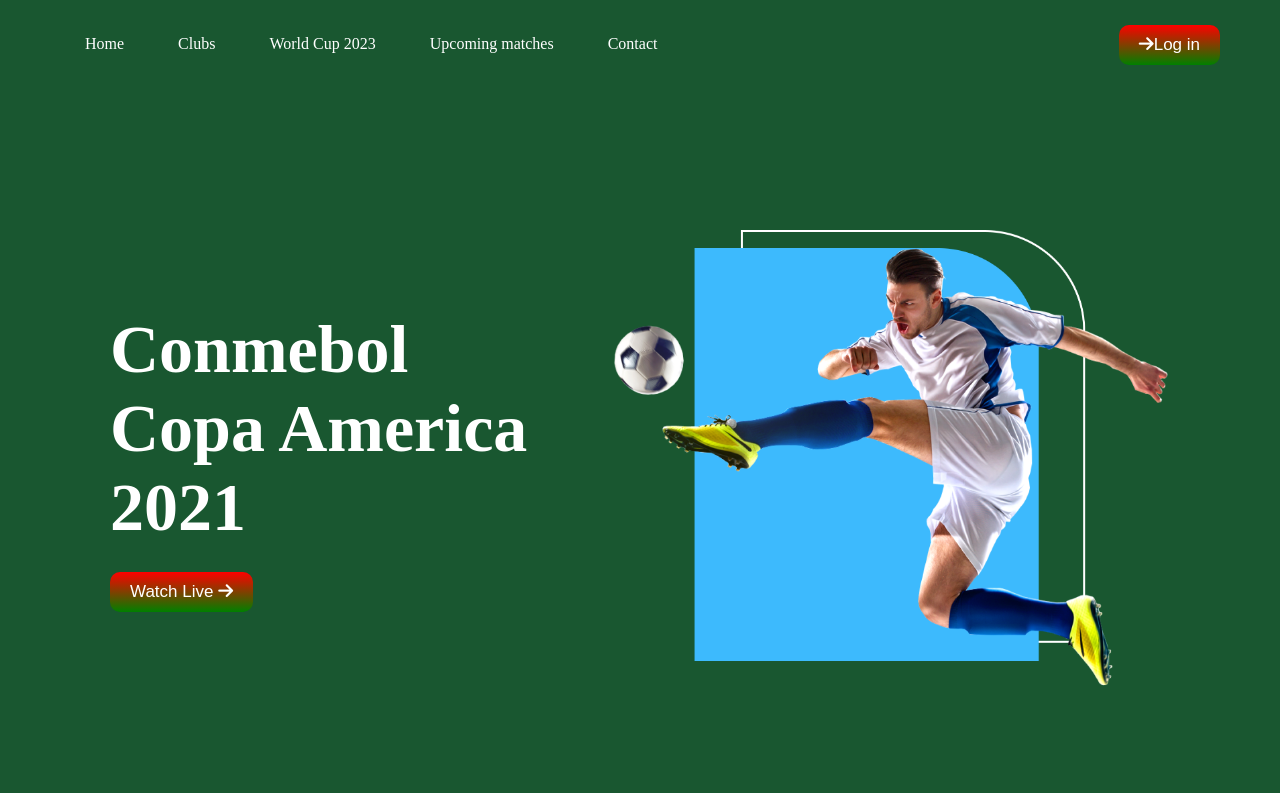
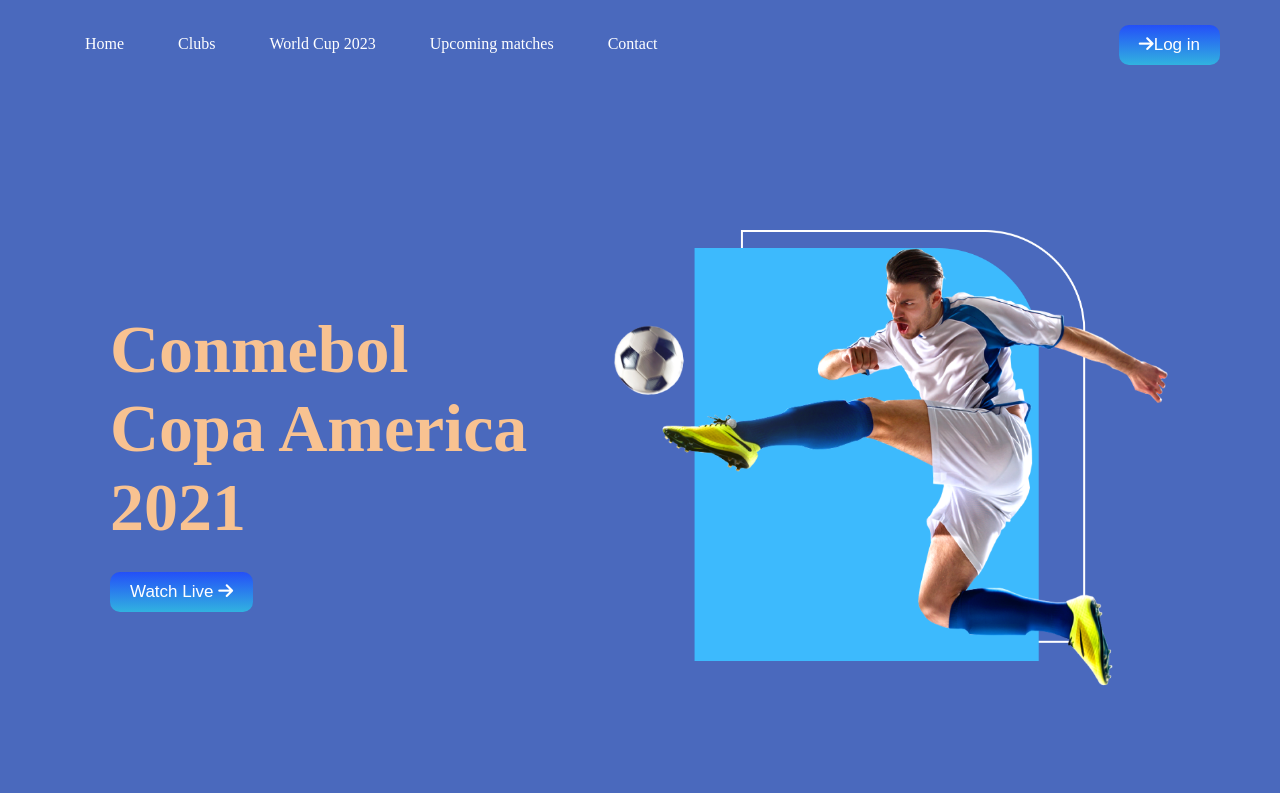
Before and after one commit to AK-Raihan/responsive-football, a plain HTML site: page index.html in a window 1280 px wide. Shown: the top 800 px of the page. Drawn offline with Linux system fonts and the light colour scheme; a web font is replaced by a local one.

Commit message:
last final

```diff
--- a/css/style.css
+++ b/css/style.css
@@ -22,7 +22,7 @@
 header {
     display: flex;
     justify-content: center;
-    background: #195730;
+    background: #4a69bd;
     padding: 25px 0;
 }
 
@@ -60,7 +60,7 @@
 
 
 .defult-btn {
-    background-image: linear-gradient(red, green);
+    background-image: linear-gradient(#244ff8, #31b2e0);
     font-size: 17px;
     padding: 10px 20px;
     color: #fff;
@@ -99,9 +99,7 @@
 .banner-section {
     display: flex;
     justify-content: center;
-    /* background: #2d25a0; */
-
-    background: #195730;
+    background: #4a69bd;
     padding: 100px 0;
 }
 
@@ -116,7 +114,7 @@
 }
 
 .banner-content h1 {
-    color: #fff;
+    color: #f8c291;
     font-size: 68px;
     margin-top: 80px;
     margin-bottom: 25px;
@@ -326,6 +324,12 @@
     border-radius: 50%;
     margin-left: 10px;
     text-align: center;
+    transition: .6s;
+}
+
+.footer-social-menu nav ul li a:hover {
+    color: rgb(7, 79, 214);
+    transform: scale(1.3);
 }
 
 
```
